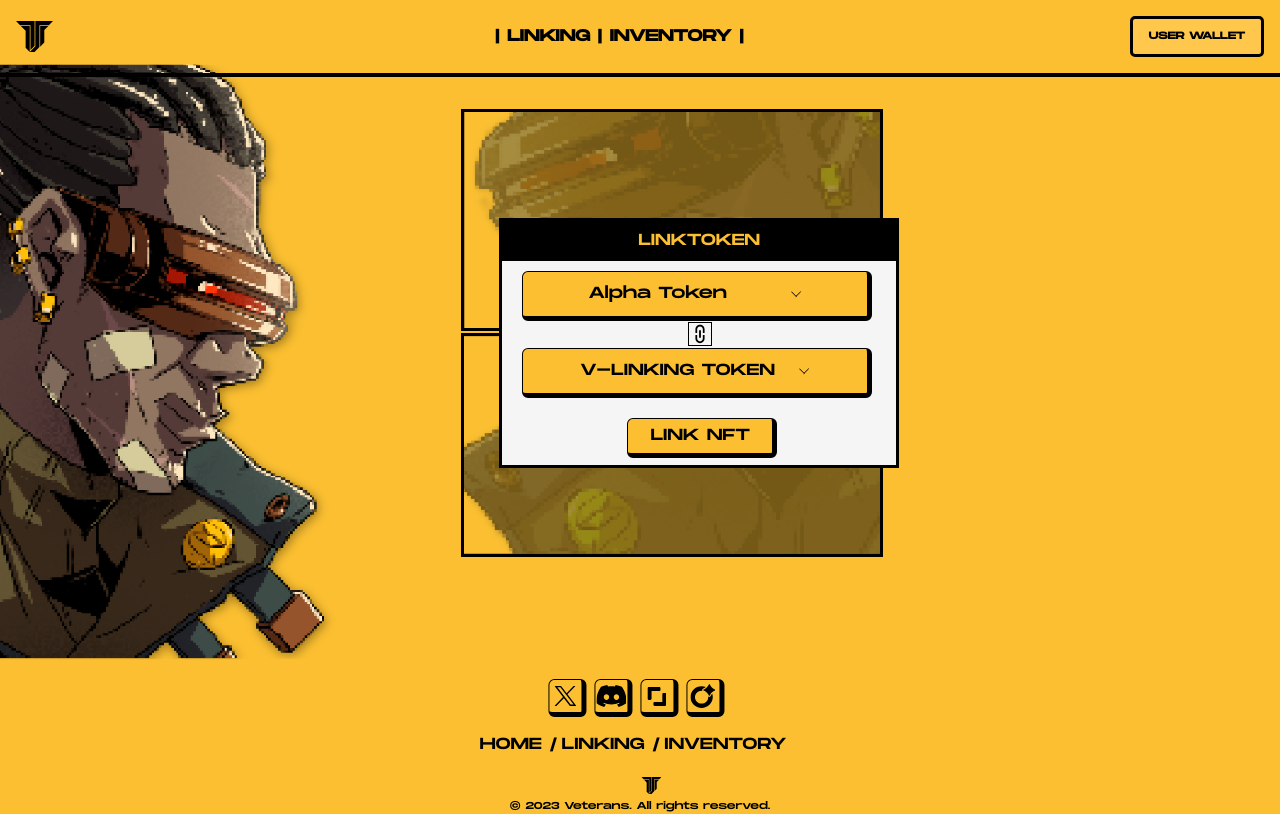
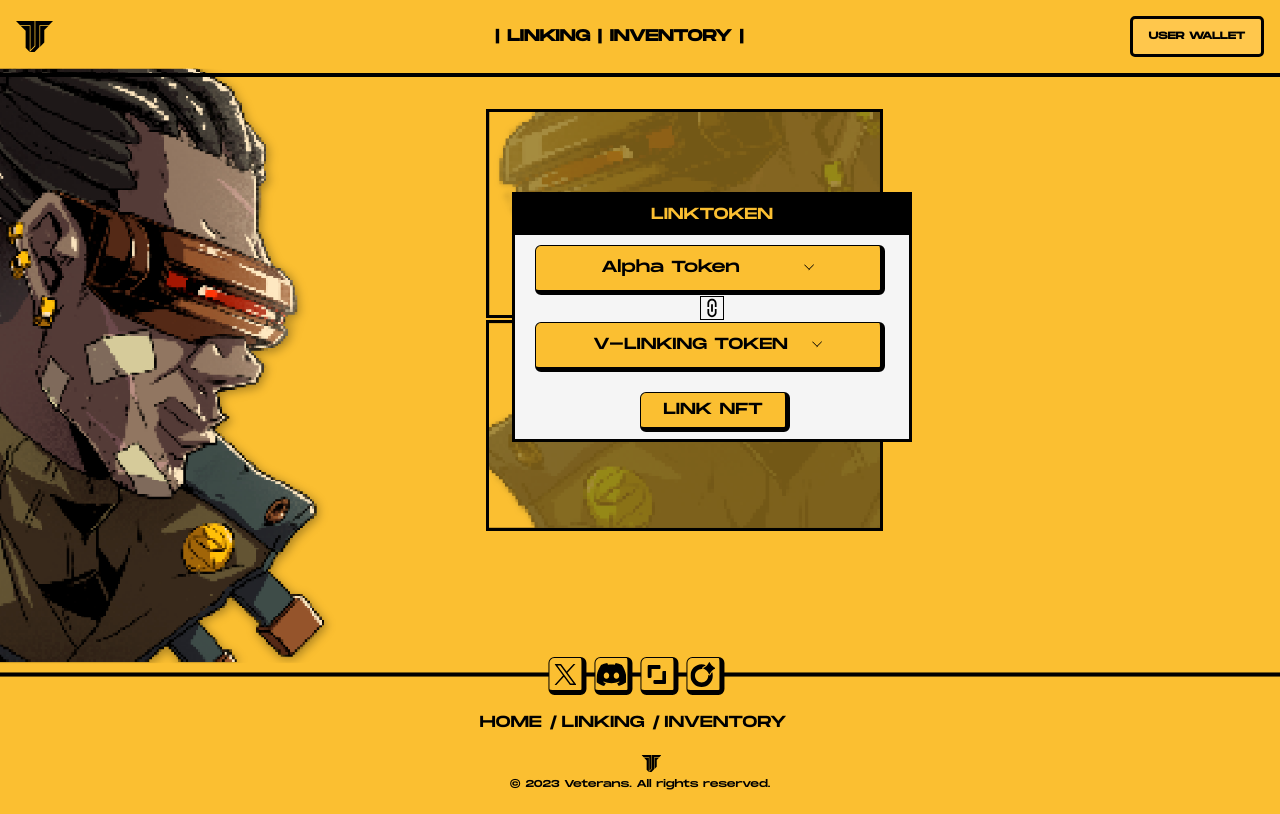
Before and after one commit to corax5/Veterans-protocol, a Next.js app: page /linking in a window 1280 px wide. Built offline with nearby package versions, Linux system fonts and the light colour scheme.

Commit message:
margen footer & responsive

```diff
--- a/src/components/Footer.tsx
+++ b/src/components/Footer.tsx
@@ -13,8 +13,14 @@ const Footer = () => {
 
     return (
         <>
+            <Image
+                src="/Vector 9.png"
+                className='vector'
+                alt="logo"
+                width={5000} height={5000}
+                priority />
+            <div className="footer-copyright">
 
-            <div className="footer-copyright">
                 <ul className='social-media z-0'>
                     <li
                         className="social-button mr-2"
--- a/src/components/Iluslink.tsx
+++ b/src/components/Iluslink.tsx
@@ -4,7 +4,7 @@ import Image from 'next/image'
 const Iluslink = () => {
     return (
         <>
-            <Image className='ilustlink hidden sm:block' src="/ilustracion-link.png" alt="viñetalink" width="1920" height="1084" />
+            <Image className='ilustlink hidden sm:block' src="/ilustracion-link.png" alt="viñetalink" width="3500" height="1184" />
         </>
     )
 }
--- a/src/styles/globals.css
+++ b/src/styles/globals.css
@@ -237,18 +237,20 @@ h4 {
 }
 
 .ilust {
-  border-bottom: 4px solid black;
+
   margin-bottom: -1.5%;
   margin-top: -125%;
   position: relative;
   z-index: 1;
 }
 
-
+.vector {
+  transform: translateY(20px);
+}
 
 .ilustlink {
   position: absolute;
-  top: 2.5%;
+  top: 3%;
   z-index: -1;
 }
 
@@ -258,7 +260,7 @@ h4 {
 }
 
 .tables {
-  margin-left: 36%;
+  margin-left: 38%;
   margin-right: 31%;
   margin-bottom: 9.5%;
   width: fit-content;
@@ -271,9 +273,6 @@ h4 {
 .vlinking {
   margin-right: 1.5rem;
 }
-
-
-
 
 .table1 {
   border: 3px solid black;
@@ -357,7 +356,7 @@ h4 {
 .form {
   position: absolute;
   margin-top: -36%;
-  margin-left: 39%;
+  margin-left: 40%;
   background-color: whitesmoke;
   width: 400px;
   height: 250px;
@@ -608,6 +607,10 @@ h4 {
     flex-direction: column-reverse;
   }
 
+  .vector {
+    height: 3px
+  }
+
   .text-link {
 
     font-size: 13px;
@@ -758,6 +761,10 @@ h4 {
     display: none;
   }
 
+  .vector {
+    height: 3px
+  }
+
   .tables {
     margin-left: 5%;
     width: 90%;
@@ -779,6 +786,10 @@ h4 {
   .container {
     width: 97%;
     margin-left: 2%;
+  }
+
+  .vector {
+    height: 4px
   }
 
   .viñeta2 {
@@ -885,6 +896,10 @@ h4 {
     flex-direction: row;
   }
 
+  .vector {
+    height: 1px
+  }
+
   .container {
     width: 98%;
     margin-left: 1%;
@@ -978,6 +993,10 @@ h4 {
     margin-right: 6%;
   }
 
+  .vector {
+    height: 5px
+  }
+
   .bubble-complete {
     z-index: 1;
     position: absolute;
@@ -1020,6 +1039,7 @@ h4 {
 
     .tables {
       margin-left: 35%;
+      margin-bottom: 7.5%;
     }
 
     .buttons-top {
```
Also changed, not shown: public/Vector 9.png (added).
